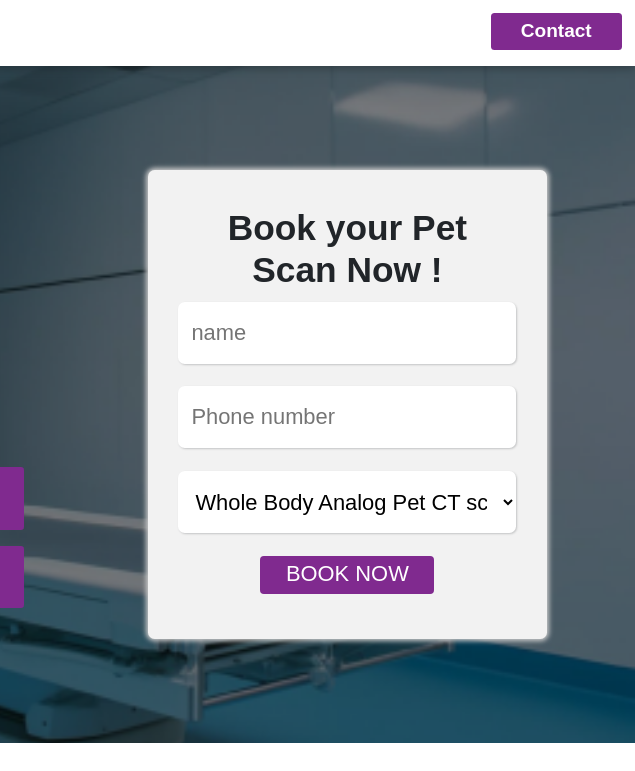
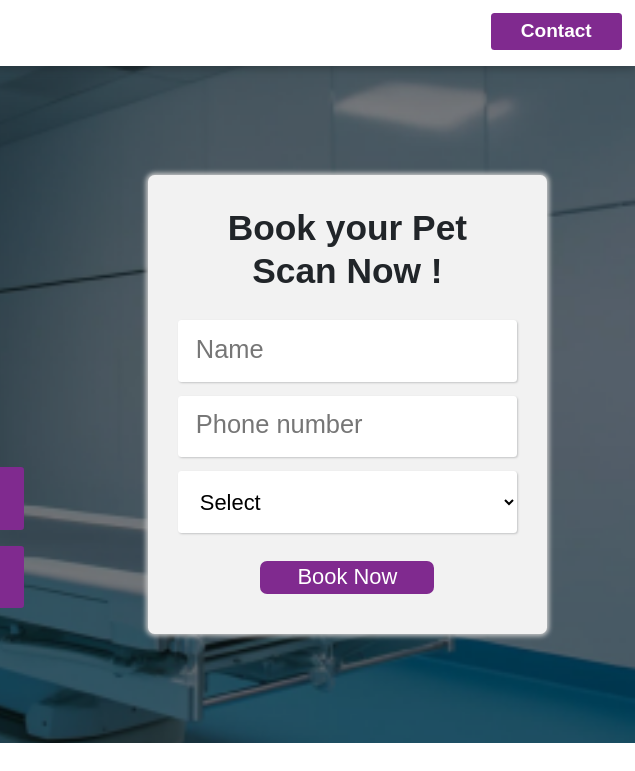
Before and after one commit to sanjukumarkanki/mycionwebiste, a plain HTML site: page index.html in a window 1280 px wide. Shown: the top 771 px of the page, 645-1280 px from the left. Drawn offline with nearby package versions, Linux system fonts and the light colour scheme.

Commit message:
modified

```diff
--- a/index.html
+++ b/index.html
@@ -46,30 +46,31 @@
         </div>
         <!-- Form container -->
         <div class=" small-devices-form-container">
-            <form method="POST" style="  background-color: #F2F2F2; box-shadow: 0 0 5px 2px #ccc;" class="d-flex flex-column   justify-content-center  align-items-center  ">
-                <h2 class="">Book your Pet Scan Now !</h2>
-                <br />
-                <input type="text" class="" name="name" required placeholder="name" />
+            <form method="POST" style="  background-color: #F2F2F2; box-shadow: 0 0 5px 2px #ccc;" class="    ">
+                <h2 class="">Book your Pet Scan <br class=" d-md-none "/> Now !</h2>
+
+                <input type="text" class="" name="name" required placeholder="Name" />
                 <input type="text" class="" name="phone" required placeholder="Phone number" />
                 <select name="scan" required placeholder="Select type of scan">
+                    <option>Select</option>
                     <option>Whole Body Analog Pet CT scan</option>
                     <option>Whole Body Digital Pet CT Scan</option>
                     <option>PSMA Pet CT Scan</option>
                     <option>Fdopa Pet CT Scan</option>
                     <option>Dotatate Pet CT Scan</option>
                 </select>
-                <button type="submit " class=" align-self-center ">BOOK NOW</button>
+                <button type="submit " class=" align-self-center ">Book Now</button>
             </form>
         </div>
     </div>
     <!-- Services We Do -->
     <div class="bg-white   serives-we-do-container d-flex flex-row flex-wrap  justify-content-center  justify-content-md-between   align-items-center  ">
-            <div class="d-flex  flex-row justify-content-center align-items-center">
+            <div class="d-flex  mb-4 mb-md-0 flex-row justify-content-center align-items-center">
                 <img src="assests/Group 35729.png" alt="services-we-do-card-image" />
                 <span class="mx-2">Upto 40% Discount</span>
             </div>
 
-            <div class="d-flex  flex-row justify-content-center align-items-center">
+            <div class="d-flex  mb-4 mb-md-0  flex-row justify-content-center align-items-center">
                 <img src="assests\Group 35723.png" alt="services-we-do-card-image" />
                 <span class="mx-2">Same Day Report</span>
             </div>
@@ -315,7 +316,7 @@
         </h3>
         <div class=" d-flex w-100   flex-row flex-wrap   pet-ct-container  justify-content-center gap-3   align-items-start ">
             <div class="  mb-2  mb-md-0  ">
-                <img src="assests\image 16.png" alt="pet-ct-bg-main" />
+                <img src="	https://heroic-stroopwafel-3d9b2b.netlify.app/assests/Group%2035829.png" alt="pet-ct-bg-main" />
             </div>
             <div style="border-style: black;  " class="  bg-white border-1  p-0 ">
                 <div class="accordion accordion-flush" id="accordionFlushExample">
--- a/styles.css
+++ b/styles.css
@@ -147,7 +147,8 @@ header button{
 
  form{
     width: 17.86rem;
-    border-radius:0.19rem;
+    height: 21.37rem;
+    border-radius:0.5rem;
     background-color: var(--formbg);
     text-align: center;
     padding: var(--medium-padding-10);
@@ -155,25 +156,17 @@ header button{
 
 
  form > h2{
-    top: 20.09rem;
     font-size: 1rem;
-    font-weight: 700;
-    width: 8.94rem;
-    height: 1.58rem;
-    align-self: center;
-    margin-bottom: var(--small-padding-15);
-    padding: var(--small-padding-15) var(--small-padding-15);
+    text-align: center;
+    margin-bottom: 0.9rem;
+    padding-top: 2.5rem;
+    font-weight: 800;
 }
 
 
 
  form >  button{
-    background-color: var(--bgColor);
-    border: none;
-    outline: none;
-    cursor: pointer;
-    color: white;
-    font-size: 1rem;
+    /*
     width: 7.07rem;
     height: 1.81rem;
     padding: 0.41rem 0.62rem;
@@ -184,7 +177,24 @@ header button{
     justify-content: center;
     margin-bottom: var(--small-padding-20);
     align-items: center;
-    padding: var(--small-padding-10) var(--small-padding-15);
+    padding: var(--small-padding-10) var(--small-padding-15); */
+    position: relative;
+    left: 5rem;
+    top: 1.5rem;
+    display: flex;
+    justify-content: center;
+    align-items: center;
+    width: 7.07rem;
+    height: 1.8rem;
+    font-size: 1rem;
+    padding: 0rem;
+    background-color: var(--bgColor);
+    border: none;
+    outline: none;
+    cursor: pointer;
+    color: white;
+
+    border-radius: 0.2rem;
 }
 
 input,select {
@@ -194,12 +204,18 @@ input,select {
     height: 2.07rem;
     padding: var(--small-padding-10);
     background-color: white;
-    margin-top: var(--small-padding-10);
-    margin-bottom: var(--small-padding-10);
+    /* margin-top: var(--small-padding-10); */
+    margin-bottom: 0.22rem;
     border: none;
     border-radius: 0.19rem;
     margin-bottom: var(--small-padding-20);
     box-shadow: 1px 1px 2px 0px #3E434740
+}
+
+input::placeholder{
+    font-size: var(--small-16-fontSuze);
+    color: #767676;
+
 }
 
 
@@ -254,13 +270,19 @@ input:focus, select:focus{
     padding: 0.35rem;
 }
 
-.accordion-body{
-    padding: 0.22rem;
+.pet-ct-container .accordion-body{
+    padding: 0.35rem;
 }
 
-.faqs-container .accordion-button{
-    padding: 0.22rem;
+.pet-ct-container .accordion-button:not(.collapsed){
+    background-color: var(--bgFromdiv);
 }
+
+
+.faqs-container .accordion-button,.faqs-container .accordion-body{
+    padding: 0.36rem;
+}
+
 
 .types-of-scans-container h3{
     width: 7.36rem;
@@ -348,6 +370,7 @@ input:focus, select:focus{
     flex-direction: column;
     justify-content: center;
     align-items: center;
+    box-shadow: 0 2px 5px 0 rgba(0,0,0,0.16), 0 2px 10px 0 rgba(0,0,0,0.12);
 }
 .guidlines-container > img{
     width: 4.68rem;
@@ -416,7 +439,7 @@ input:focus, select:focus{
 }
 
 .pet-ct-container > div > img{
-    height: 15.18rem;
+    height: auto;
 }
 
 .our-services-container-card{
@@ -601,20 +624,25 @@ font-weight: 600;
 }
 
 
-
-.carousel-wrap {
-    margin: 35px auto;
-    padding: 0 5%;
-    width: 100%;
+.carousel-control-next-icon{
+    background-image: url('	https://cdn0.iconfinder.com/data/icons/user-interface-solid-23/24/Arrow_Right_Square-512.png');
+}
+.carousel-control-prev-icon {
+    background-image: url('	https://cdn0.iconfinder.com/data/icons/user-interface-solid-23/24/Arrow_Left_Square-512.png') !important;
+}
+.carousel-control-next-icon{
     position: relative;
-  }
-
-  .owl-carousel {
-    display: none;
-    width: 100%;
-    z-index: 1
+    /* bottom: 1.7rem; */
+    left: 1.6rem;
 }
 
+
+
+
+.carousel-control-prev-icon {
+    position: relative;
+    right: 1.3rem;
+}
 
 
 
@@ -694,28 +722,49 @@ font-weight: 600;
 
     form{
         width: 11.30rem;
+        height: 12.98rem;
         border-radius:0.19rem;
-        padding: var(--medium-padding-20);
+        padding: var(--medium-padding-10);
+        display: flex;
+        flex-direction: column;
+        justify-content: center;
+        align-items: center;
     }
 
     form h2{
-        margin-bottom: 0px;
+        font-size: 1rem;
+        position: relative;
+        bottom: 1.5rem;    margin-bottom: 0.9rem;
+        padding-top: 2.5rem;
+        font-weight: 800;
+        width: 8.9rem;
     }
     input,select{
-        width: 9.57rem;
+        /* width: 9.57rem;
         height: 1.75rem;
         padding: var(--medium-padding-20);
         font-size: var(--medium-33-font-size);
         margin-bottom: var(--medium-padding-20);
         margin-top: var(--medium-padding-15);
-        --webkit-appearance: none; /*for chrome */
+        --webkit-appearance: none;  */
+
+        padding: 0.5rem;
+        margin: 0.2rem;
+        border-radius: 0.1rem;
+        border: none;
+        position: relative;
+        bottom: 1.8rem;
+        width: 9.58rem;
+        height: 1.75rem;
+        font-size: var(--medium-33-font-size);
+        background-color: white;
     }
     .carousel-inner{
         right: 1rem;
     }
 
     form >  button{
-        width: 4.92rem;
+        /* width: 4.92rem;
         height: 1.07rem;
         border-radius: 0.11rem;
         padding: 0.30rem 0.45rem;
@@ -724,8 +773,22 @@ font-weight: 600;
         justify-content: center;
         align-items: center;
         font-size: var(--medium-33-font-size);
-        margin-top: var(--medium-padding-15);
+        margin-top: var(--medium-padding-15); */
+        position: relative;
+        bottom: 1.2rem;
+        width: 4.92rem;
+        left: 0rem ;
+        font-size: 0.62rem;
+        top: auto;
+
+        height: 1.07547rem;
+        display: flex;
+        justify-content: center;
+        align-items: center;
+        padding: 0;
+        align-self: center;
     }
+
 
 
     .banner__heading > h1{
@@ -958,10 +1021,6 @@ font-weight: 600;
       }
 
 
-      .carousel-control-next-icon{
-        background-image: url('	https://cdn0.iconfinder.com/data/icons/user-interface-solid-23/24/Arrow_Right_Square-512.png');
-    }
-
     .carousel-control-next-icon{
         position: relative;
         /* bottom: 1.7rem; */
@@ -976,7 +1035,5 @@ font-weight: 600;
         right: 1.3rem;
     }
 
-    .carousel-control-prev-icon {
-        background-image: url('	https://cdn0.iconfinder.com/data/icons/user-interface-solid-23/24/Arrow_Left_Square-512.png') !important;
-    }
+
 }
```
